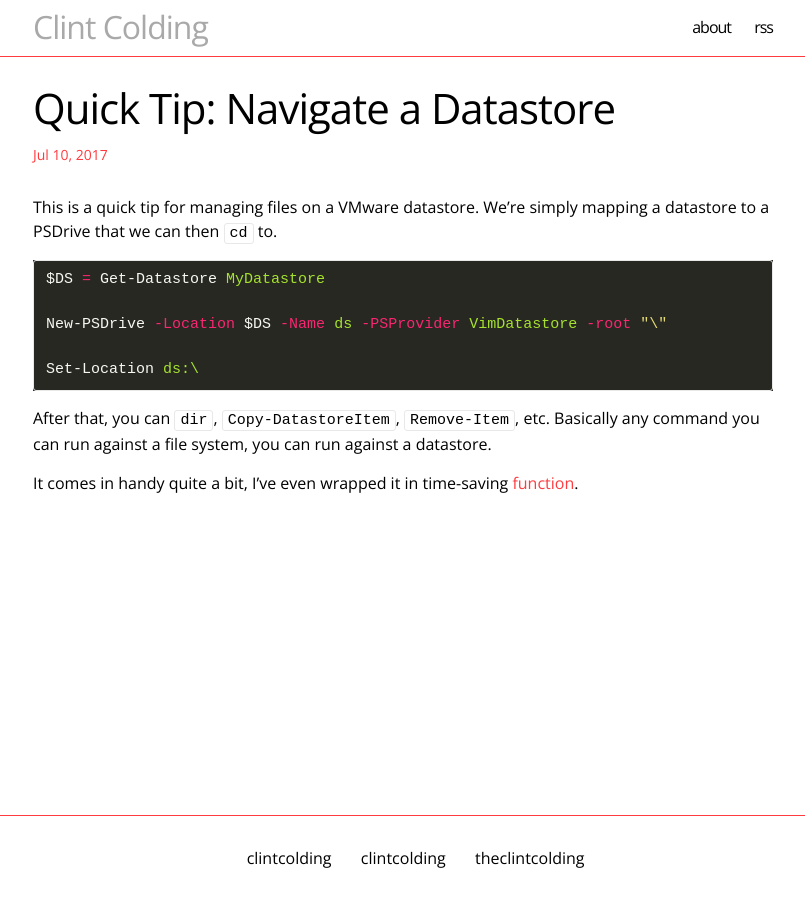
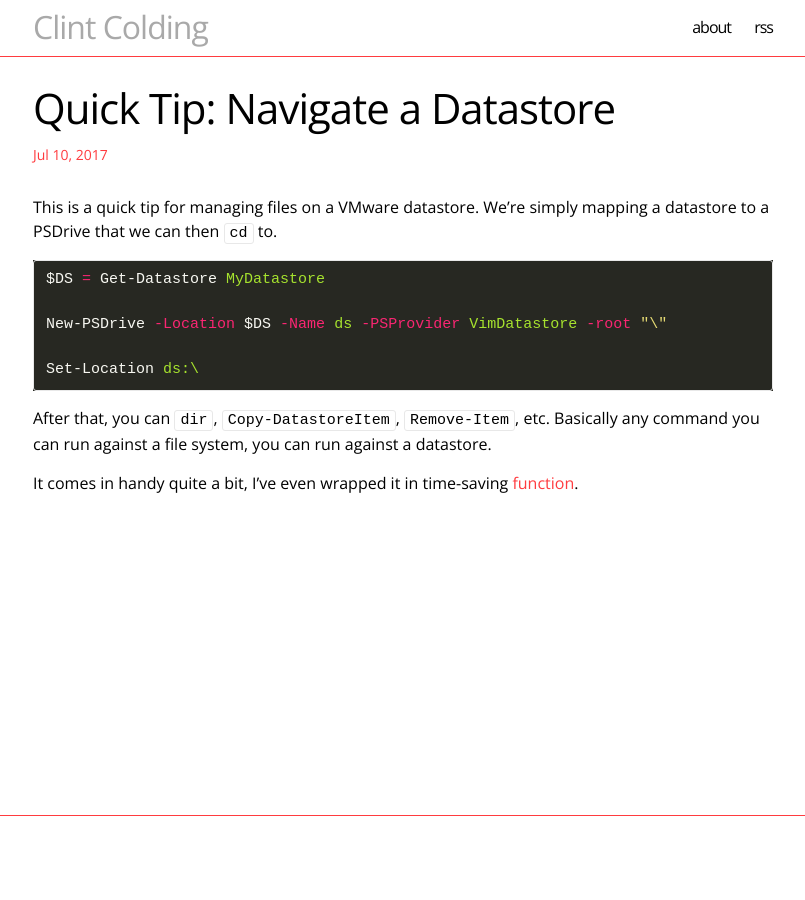
Before and after one commit to clintcolding/clintcolding.github.io, a Jekyll site: the page built from _posts/2017-07-10-quick-tip-navigate-datastore.md, in a window 1280 px wide. Shown: the whole page, without its empty margins (237-1042 px from the left). Built offline with Jekyll 4.4.1, drawn with Linux system fonts in a browser that asks for light colours; comment, search, counter and statistics services are not loaded.

Commit message:
Removed username after icon

```diff
--- a/_includes/social_links/github.html
+++ b/_includes/social_links/github.html
@@ -1 +1 @@
-<a href="https://github.com/{{ site.github_username }}" target="_blank"><svg class="svg-icon" xmlns="http://www.w3.org/2000/svg"><use xlink:href="/assets/icons.svg#github"></use></svg> <span class="username">{{ site.github_username }}</span></a>
+<a href="https://github.com/{{ site.github_username }}" target="_blank"><svg class="svg-icon" xmlns="http://www.w3.org/2000/svg"><use xlink:href="/assets/icons.svg#github"></use></svg></a>
--- a/_includes/social_links/linkedin.html
+++ b/_includes/social_links/linkedin.html
@@ -1 +1 @@
-<a href="https://www.linkedin.com/in/{{ site.linkedin_username }}" target="_blank"><svg class="svg-icon" xmlns="http://www.w3.org/2000/svg"><use xlink:href="/assets/icons.svg#linkedin"></use></svg> <span class="username">{{ site.linkedin_username }}</span></a>
+<a href="https://www.linkedin.com/in/{{ site.linkedin_username }}" target="_blank"><svg class="svg-icon" xmlns="http://www.w3.org/2000/svg"><use xlink:href="/assets/icons.svg#linkedin"></use></svg> </a>
--- a/_includes/social_links/twitter.html
+++ b/_includes/social_links/twitter.html
@@ -1 +1 @@
-<a href="https://www.twitter.com/{{ site.twitter_username }}" target="_blank"><svg class="svg-icon" xmlns="http://www.w3.org/2000/svg"><use xlink:href="/assets/icons.svg#twitter"></use></svg> <span class="username">{{ site.twitter_username }}</span></a>
+<a href="https://www.twitter.com/{{ site.twitter_username }}" target="_blank"><svg class="svg-icon" xmlns="http://www.w3.org/2000/svg"><use xlink:href="/assets/icons.svg#twitter"></use></svg></a>
```
